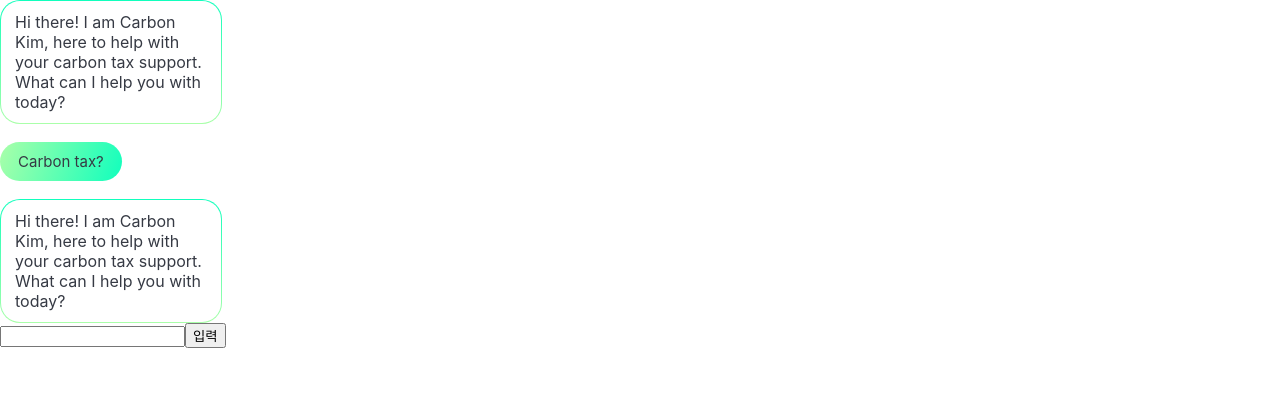
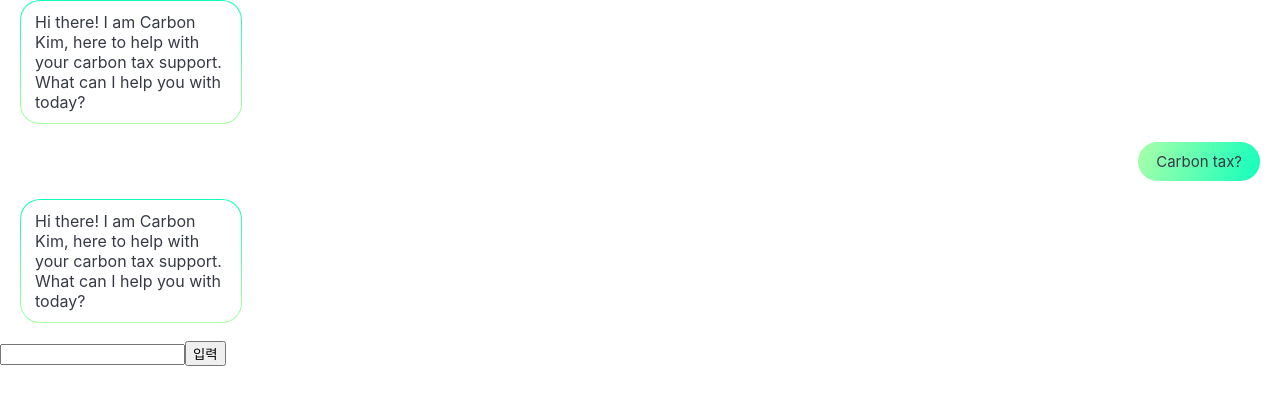
Before and after one commit to IBM-Call-for-Code-2020/front-end, a React (Create React App) app: page /chat in a window 1280 px wide. Shown: the top 404 px of the page. Built offline with nearby package versions, Linux system fonts and the light colour scheme.

Commit message:
:lipstick: Complete style for chat bubbles

```diff
--- a/src/components/chat/bubble/Bot.jsx
+++ b/src/components/chat/bubble/Bot.jsx
@@ -1,4 +1,5 @@
 import React from 'react'
+import Row from 'modules/chat/bubble/Row'
 import Bubble from 'modules/chat/bubble/Bot'
 import { Content } from 'modules/chat/bubble'
 
@@ -6,9 +7,11 @@ function ChatBubbleBotComponent(props) {
   const { children = '' } = props
 
   return (
-    <Bubble>
-      <Content>{children}</Content>
-    </Bubble>
+    <Row>
+      <Bubble>
+        <Content>{children}</Content>
+      </Bubble>
+    </Row>
   )
 }
 
--- a/src/components/chat/bubble/User.jsx
+++ b/src/components/chat/bubble/User.jsx
@@ -1,4 +1,5 @@
 import React from 'react'
+import Row from 'modules/chat/bubble/Row'
 import Bubble from 'modules/chat/bubble/User'
 import { Content } from 'modules/chat/bubble'
 
@@ -6,9 +7,11 @@ function ChatBubbleUserComponent(props) {
   const { children = '' } = props
 
   return (
-    <Bubble>
-      <Content>{children}</Content>
-    </Bubble>
+    <Row user>
+      <Bubble>
+        <Content>{children}</Content>
+      </Bubble>
+    </Row>
   )
 }
 
--- /dev/null
+++ b/src/modules/chat/bubble/Row.jsx
@@ -0,0 +1,10 @@
+import styled from 'styled-components'
+
+const ChatBubbleRowModule = styled.div`
+  display: flex;
+  justify-content: ${({ user }) => (user ? 'flex-end' : 'flex-start')};
+  margin-bottom: 18px;
+  padding: 0 20px;
+`
+
+export default ChatBubbleRowModule
--- a/src/modules/chat/bubble/index.jsx
+++ b/src/modules/chat/bubble/index.jsx
@@ -5,10 +5,6 @@ const ChatBubbleModule = styled.div`
   width: fit-content;
   max-width: 220px;
   word-break: keep-all;
-
-  &:not(:last-child) {
-    margin-bottom: 18px;
-  }
 `
 
 const ChatBubbleContentModule = styled.div``
```
